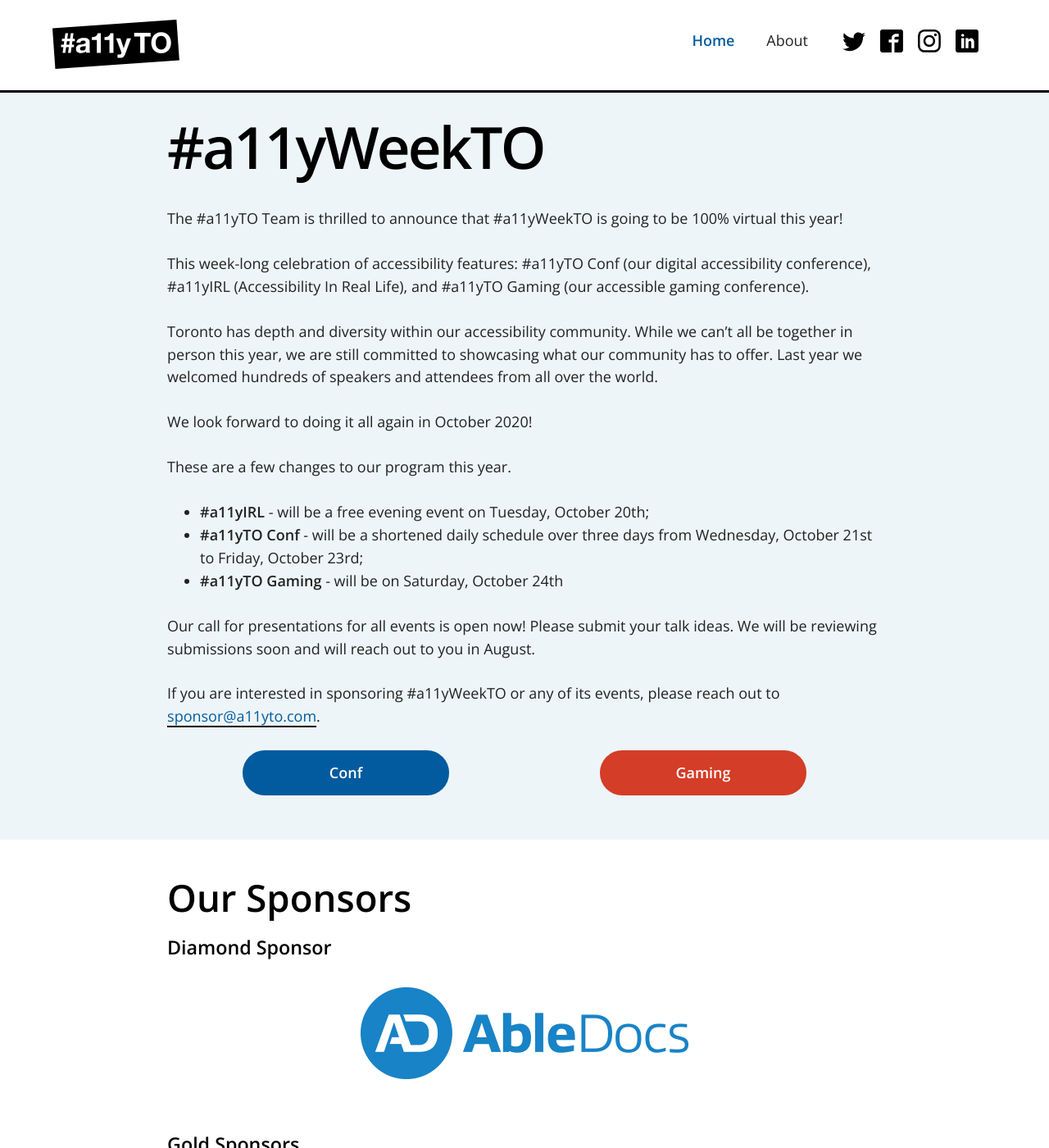
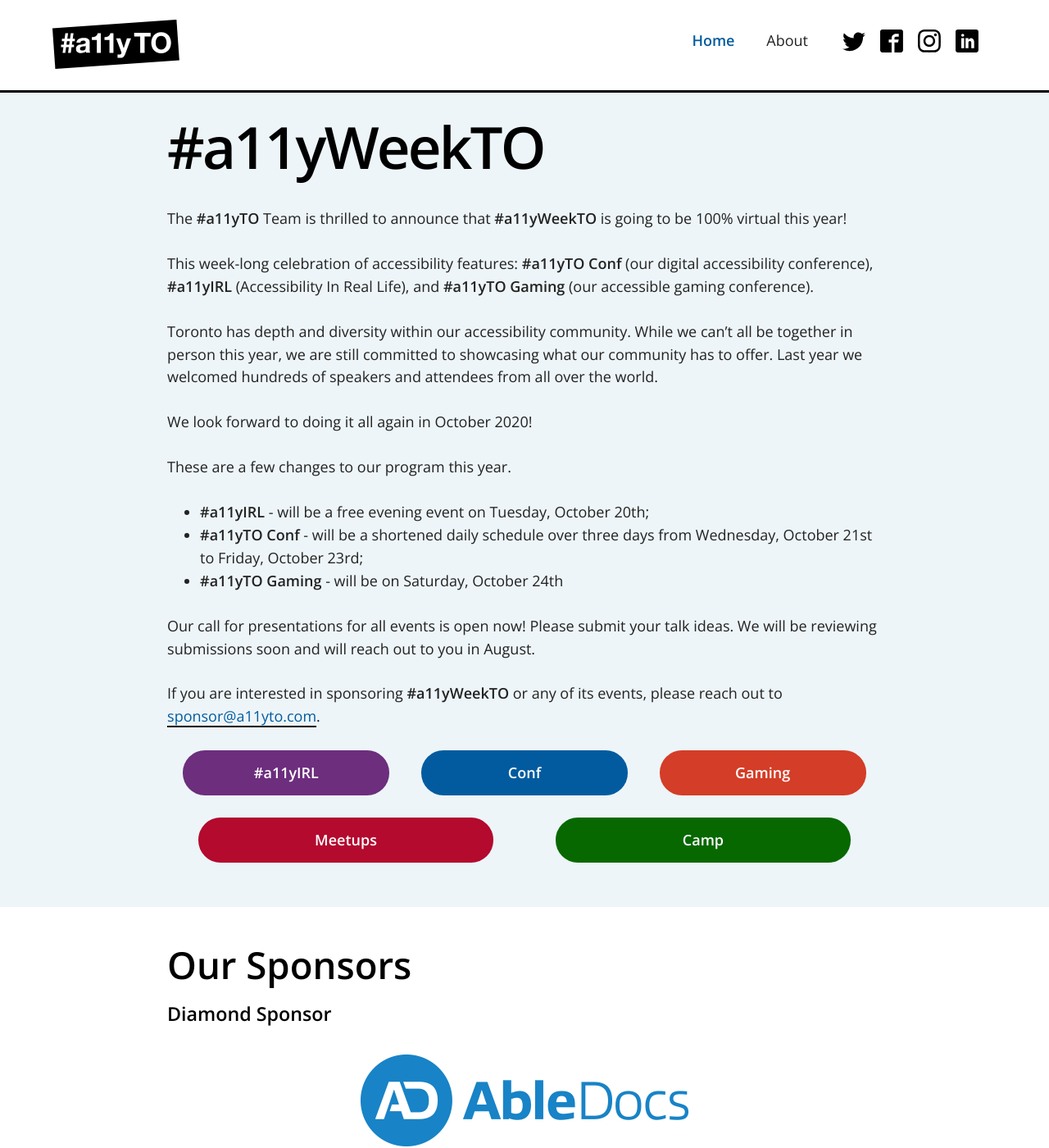
Before and after one commit to a11yTO/A11yTO-Main, a Jekyll site: the page built from index.html, in a window 1280 px wide and 1400 px high. Shown: the whole window at 82% size. Built offline with Jekyll 4.4.1, drawn with Linux system fonts in a browser that asks for light colours.

Commit message:
Update copy

```diff
--- a/index.html
+++ b/index.html
@@ -7,8 +7,8 @@
 ---
 
 <h2 class="page-title">#a11yWeekTO</h2>
-<p>The #a11yTO Team is thrilled to announce that #a11yWeekTO is going to be 100% virtual this year!</p>
-<p>This week-long celebration of accessibility features: #a11yTO Conf (our digital accessibility conference), #a11yIRL (Accessibility In Real Life), and #a11yTO Gaming (our accessible gaming conference).</p>
+<p>The <strong>#a11yTO</strong> Team is thrilled to announce that <strong>#a11yWeekTO</strong> is going to be 100% virtual this year!</p>
+<p>This week-long celebration of accessibility features: <strong>#a11yTO Conf</strong> (our digital accessibility conference), <strong>#a11yIRL</strong> (Accessibility In Real Life), and <strong>#a11yTO Gaming</strong> (our accessible gaming conference).</p>
 <p>Toronto has depth and diversity within our accessibility community. While we can’t all be together in person this year, we are still committed to showcasing what our community has to offer. Last year we welcomed hundreds of speakers and attendees from all over the world.</p>
 <p>We look forward to doing it all again in October 2020!</p>
 <p>These are a few changes to our program this year.</p>
@@ -20,10 +20,13 @@
 </ul>
 
 <p>Our call for presentations for all events is open now! Please submit your talk ideas. We will be reviewing submissions soon and will reach out to you in August.</p>
-<p>If you are interested in sponsoring #a11yWeekTO or any of its events, please reach out to <a href="mailto:sponsor@a11yto.com">sponsor@a11yto.com</a>.</p>
+<p>If you are interested in sponsoring <strong>#a11yWeekTO</strong> or any of its events, please reach out to <a href="mailto:sponsor@a11yto.com">sponsor@a11yto.com</a>.</p>
 
 <nav class="a11yweek branded-events clearfix">
   <ul>
+    <li>
+      <a class="irl" href="http://irl.a11yto.com/">#a11yIRL<span class="sr-only">, Accessibility In Real Life</span></a>
+    </li>
     <li>
       <a class="conf" href="https://conf.a11yto.com/">Conf</a>
     </li>
@@ -32,3 +35,14 @@
     </li>
   </ul>
 </nav>
+
+<nav class="branded-events clearfix">
+  <ul>
+    <li>
+      <a class="meetup" href="https://www.meetup.com/a11yTO/">Meetups</a>
+    </li>
+    <li>
+      <a class="camp" href="https://camp.a11yto.com/">Camp</a>
+    </li>
+  </ul>
+</nav>
```
